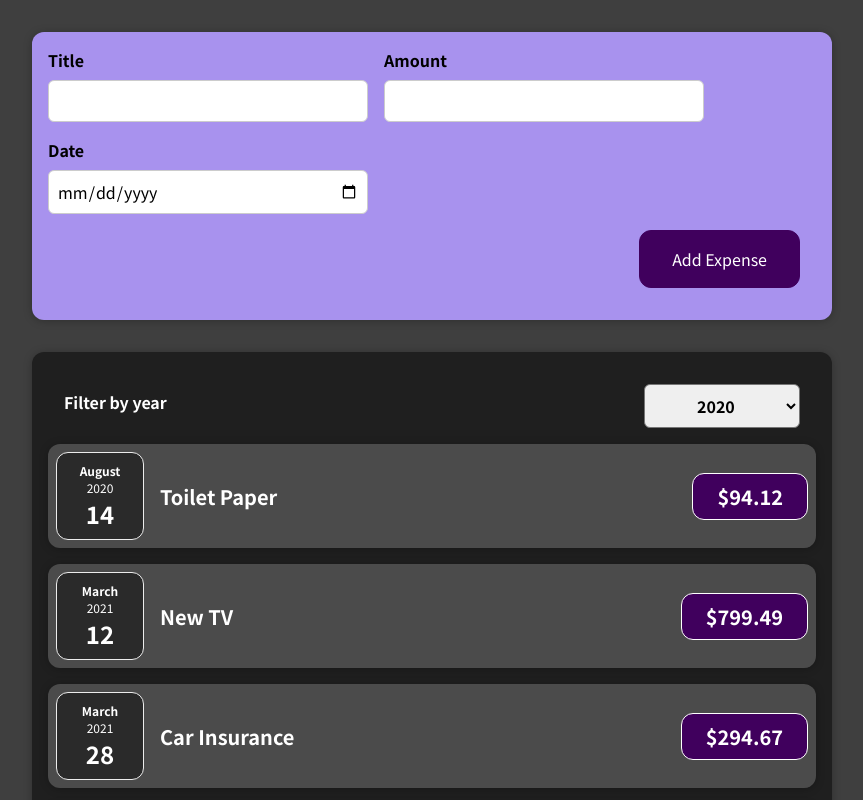
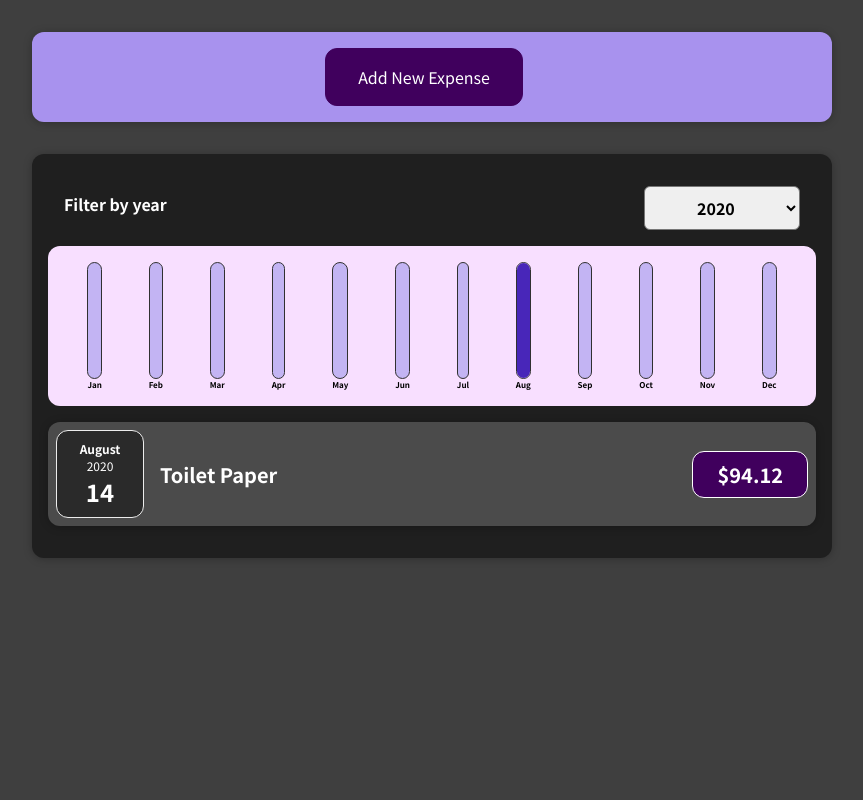
Before and after one commit to jimvadams/react-x2tmqt, a React (Create React App) app: page / in a window 1280 px wide. Shown: the top 800 px of the page, without its empty margins (208-1071 px from the left). Built offline with nearby package versions, Linux system fonts and the light colour scheme.

Commit message:
Add files via upload

```diff
--- /dev/null
+++ b/src/components/Chart/Chart.css
@@ -0,0 +1,9 @@
+.chart {
+  padding: 1rem;
+  border-radius: 12px;
+  background-color: #f8dfff;
+  text-align: center;
+  display: flex;
+  justify-content: space-around;
+  height: 10rem;
+}
--- /dev/null
+++ b/src/components/Chart/Chart.js
@@ -0,0 +1,24 @@
+import React from 'react';
+
+import ChartBar from './ChartBar';
+import './Chart.css';
+
+const Chart = (props) => {
+  const dataPointValues = props.dataPoints.map(dataPoint => dataPoint.value);
+  const totalMaximum = Math.max(...dataPointValues);
+
+  return (
+    <div className='chart'>
+      {props.dataPoints.map((dataPoint) => (
+        <ChartBar
+          key={dataPoint.label}
+          value={dataPoint.value}
+          maxValue={totalMaximum}
+          label={dataPoint.label}
+        />
+      ))}
+    </div>
+  );
+};
+
+export default Chart;
--- /dev/null
+++ b/src/components/Chart/ChartBar.css
@@ -0,0 +1,30 @@
+.chart-bar {
+  height: 100%;
+  display: flex;
+  flex-direction: column;
+  align-items: center;
+}
+
+.chart-bar__inner {
+  height: 100%;
+  width: 100%;
+  border: 1px solid #313131;
+  border-radius: 12px;
+  background-color: #c3b4f3;
+  overflow: hidden;
+  display: flex;
+  flex-direction: column;
+  justify-content: flex-end;
+}
+
+.chart-bar__fill {
+  background-color: #4826b9;
+  width: 100%;
+  transition: all 0.3s ease-out;
+}
+
+.chart-bar__label {
+  font-weight: bold;
+  font-size: 0.5rem;
+  text-align: center;
+}
--- /dev/null
+++ b/src/components/Chart/ChartBar.js
@@ -0,0 +1,25 @@
+import React from 'react';
+
+import './ChartBar.css';
+
+const ChartBar = (props) => {
+  let barFillHeight = '0%';
+
+  if (props.maxValue > 0) {
+    barFillHeight = Math.round((props.value / props.maxValue) * 100) + '%';
+  }
+
+  return (
+    <div className='chart-bar'>
+      <div className='chart-bar__inner'>
+        <div
+          className='chart-bar__fill'
+          style={{ height: barFillHeight }}
+        ></div>
+      </div>
+      <div className='chart-bar__label'>{props.label}</div>
+    </div>
+  );
+};
+
+export default ChartBar;
--- a/src/components/Expenses/ExpenseItem.js
+++ b/src/components/Expenses/ExpenseItem.js
@@ -6,6 +6,7 @@
 
 const ExpenseItem = (props) => {
   return (
+    <li>
       <Card className='expense-item'>
         <ExpenseDate date={props.date} />
         <div className='expense-item__description'>
@@ -13,7 +14,8 @@
           <div className='expense-item__price'>${props.amount}</div>
         </div>
       </Card>
+    </li>
   );
-}
+};
 
 export default ExpenseItem;
--- a/src/components/Expenses/Expenses.js
+++ b/src/components/Expenses/Expenses.js
@@ -1,32 +1,31 @@
 import React, { useState } from 'react';
 
-import ExpenseItem from './ExpenseItem';
 import Card from '../UI/Card';
 import ExpensesFilter from './ExpensesFilter';
+import ExpensesList from './ExpensesList';
+import ExpensesChart from './ExpensesChart';
 import './Expenses.css';
 
-const Expenses = props => {
+const Expenses = (props) => {
   const [filteredYear, setFilteredYear] = useState('2020');
 
-  const filterChangeHandler = selectedYear => {
+  const filterChangeHandler = (selectedYear) => {
     setFilteredYear(selectedYear);
   };
 
+  const filteredExpenses = props.items.filter((expense) => {
+    return expense.date.getFullYear().toString() === filteredYear;
+  });
+
   return (
     <div>
-      <Card className="expenses">
+      <Card className='expenses'>
         <ExpensesFilter
           selected={filteredYear}
           onChangeFilter={filterChangeHandler}
         />
-        {props.items.map(expense => (
-          <ExpenseItem
-            id={expense.id}
-            title={expense.title}
-            amount={expense.amount}
-            date={expense.date}
-          />
-        ))}
+        <ExpensesChart expenses={filteredExpenses} />
+        <ExpensesList items={filteredExpenses} />
       </Card>
     </div>
   );
--- /dev/null
+++ b/src/components/Expenses/ExpensesChart.js
@@ -0,0 +1,29 @@
+import React from 'react';
+
+import Chart from '../Chart/Chart';
+
+const ExpensesChart = (props) => {
+  const chartDataPoints = [
+    { label: 'Jan', value: 0 },
+    { label: 'Feb', value: 0 },
+    { label: 'Mar', value: 0 },
+    { label: 'Apr', value: 0 },
+    { label: 'May', value: 0 },
+    { label: 'Jun', value: 0 },
+    { label: 'Jul', value: 0 },
+    { label: 'Aug', value: 0 },
+    { label: 'Sep', value: 0 },
+    { label: 'Oct', value: 0 },
+    { label: 'Nov', value: 0 },
+    { label: 'Dec', value: 0 },
+  ];
+
+  for (const expense of props.expenses) {
+    const expenseMonth = expense.date.getMonth(); // starting at 0 => January => 0
+    chartDataPoints[expenseMonth].value += expense.amount;
+  }
+
+  return <Chart dataPoints={chartDataPoints} />;
+};
+
+export default ExpensesChart;
--- /dev/null
+++ b/src/components/Expenses/ExpensesList.css
@@ -0,0 +1,9 @@
+.expenses-list {
+  list-style: none;
+  padding: 0;
+}
+
+.expenses-list__fallback {
+  color: white;
+  text-align: center;
+}
--- /dev/null
+++ b/src/components/Expenses/ExpensesList.js
@@ -0,0 +1,25 @@
+import React from 'react';
+
+import ExpenseItem from './ExpenseItem';
+import './ExpensesList.css';
+
+const ExpensesList = (props) => {
+  if (props.items.length === 0) {
+    return <h2 className='expenses-list__fallback'>Found no expenses.</h2>;
+  }
+
+  return (
+    <ul className='expenses-list'>
+      {props.items.map((expense) => (
+        <ExpenseItem
+          key={expense.id}
+          title={expense.title}
+          amount={expense.amount}
+          date={expense.date}
+        />
+      ))}
+    </ul>
+  );
+};
+
+export default ExpensesList;
--- a/src/components/NewExpense/ExpenseForm.js
+++ b/src/components/NewExpense/ExpenseForm.js
@@ -87,6 +87,7 @@
         </div>
       </div>
       <div className='new-expense__actions'>
+        <button type="button" onClick={props.onCancel}>Cancel</button>
         <button type='submit'>Add Expense</button>
       </div>
     </form>
--- a/src/components/NewExpense/NewExpense.js
+++ b/src/components/NewExpense/NewExpense.js
@@ -1,20 +1,39 @@
-import React from 'react';
+import React, { useState } from 'react';
 
 import ExpenseForm from './ExpenseForm';
 import './NewExpense.css';
 
 const NewExpense = (props) => {
+  const [isEditing, setIsEditing] = useState(false);
+
   const saveExpenseDataHandler = (enteredExpenseData) => {
     const expenseData = {
       ...enteredExpenseData,
-      id: Math.random().toString()
+      id: Math.random().toString(),
     };
     props.onAddExpense(expenseData);
+    setIsEditing(false);
+  };
+
+  const startEditingHandler = () => {
+    setIsEditing(true);
+  };
+
+  const stopEditingHandler = () => {
+    setIsEditing(false);
   };
 
   return (
     <div className='new-expense'>
-      <ExpenseForm onSaveExpenseData={saveExpenseDataHandler} />
+      {!isEditing && (
+        <button onClick={startEditingHandler}>Add New Expense</button>
+      )}
+      {isEditing && (
+        <ExpenseForm
+          onSaveExpenseData={saveExpenseDataHandler}
+          onCancel={stopEditingHandler}
+        />
+      )}
     </div>
   );
 };
```
Lines whose indentation alone changed are shown as unchanged.
